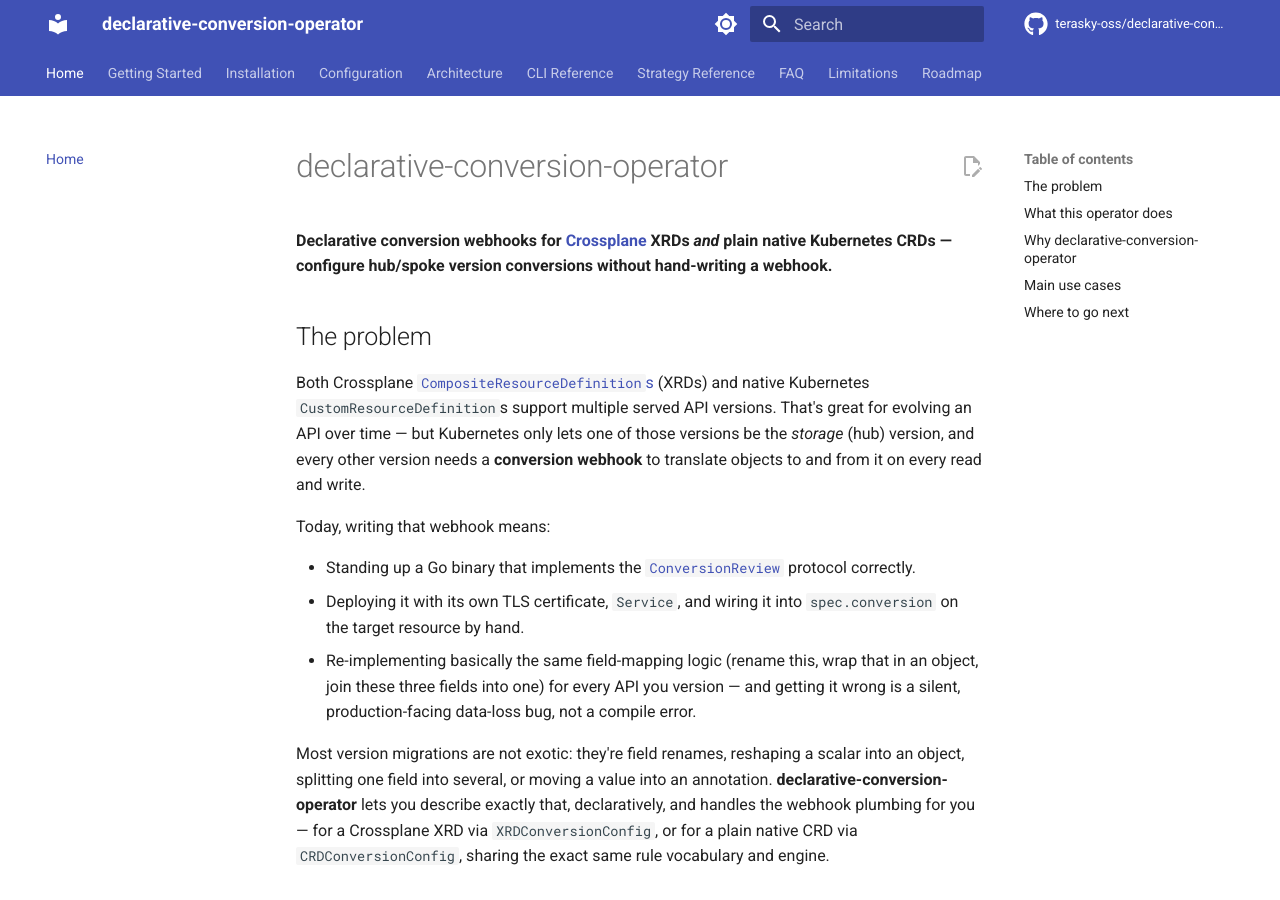
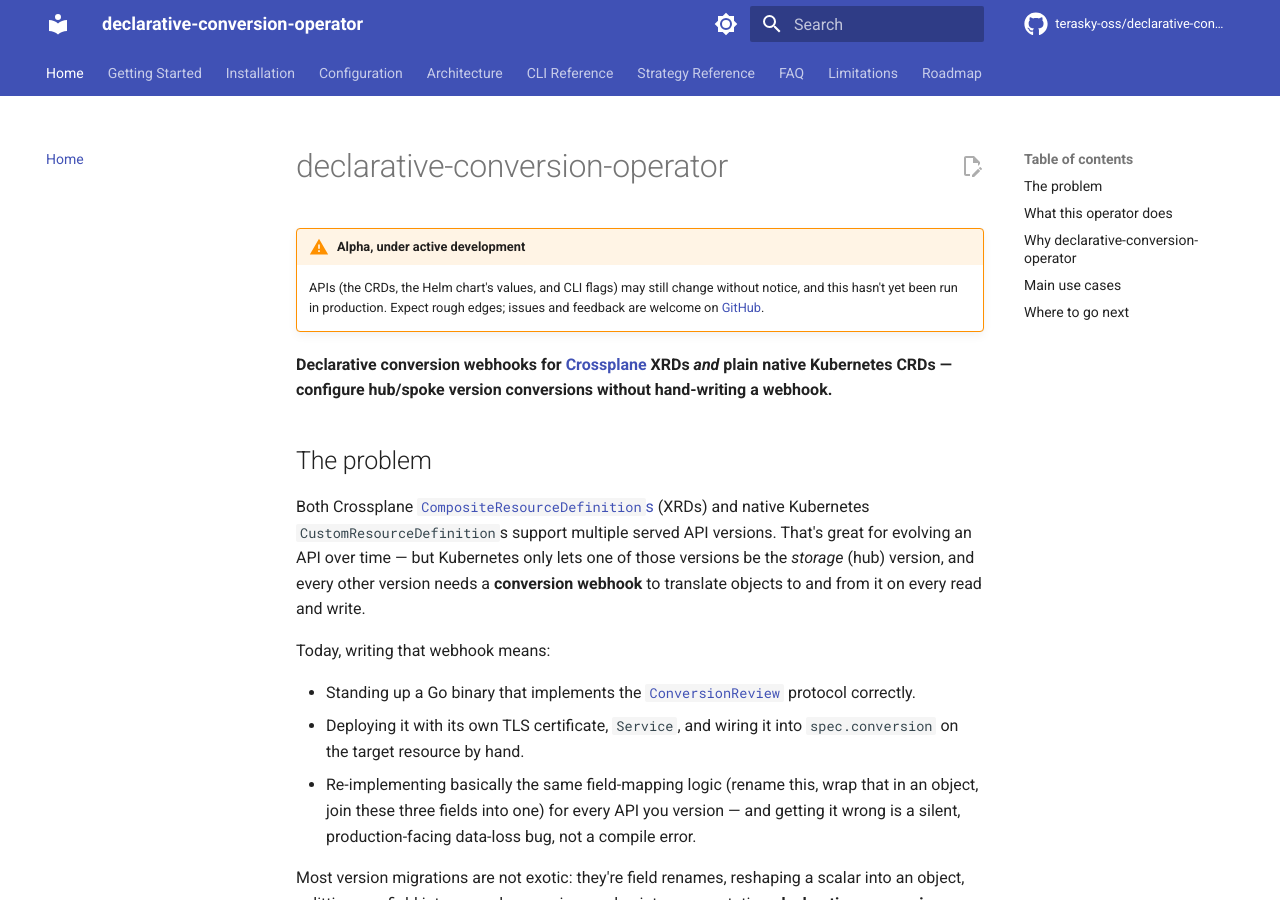
Before and after one commit to TeraSky-OSS/declarative-conversion-operator, an MkDocs documentation site: the page built from docs/index.md, in a window 1280 px wide and 900 px high. Built offline with MkDocs 1.6.1 and Material for MkDocs 9.7.7, drawn with Linux system fonts in a browser that asks for light colours; comment, search, counter and statistics services are not loaded.

Commit message:
add local dev-environment Makefile target, mark repo alpha/active development
- make dev-up: composite target mirroring hack/e2e-common.sh's setup (kind
  cluster + cert-manager + Crossplane + this operator's own Helm chart with
  locally-built images) but left running for interactive use rather than
  torn down after a test run. Safe to re-run after code changes: rebuilds,
  reloads, and restarts the running pods so new code takes effect. No
  separate ClusterIssuer step needed -- the chart bootstraps its own
  self-signed one by default.
- make dev-down: tears the dev cluster down.
- README.md/docs/index.md: added a clear "alpha, under active development"
  notice ahead of the repo going public, and documented the new dev-up/
  dev-down targets in the README's Development section.

```diff
--- a/docs/index.md
+++ b/docs/index.md
@@ -1,4 +1,7 @@
 # declarative-conversion-operator
+
+!!! warning "Alpha, under active development"
+    APIs (the CRDs, the Helm chart's values, and CLI flags) may still change without notice, and this hasn't yet been run in production. Expect rough edges; issues and feedback are welcome on [GitHub](https://github.com/terasky-oss/declarative-conversion-operator).
 
 **Declarative conversion webhooks for [Crossplane](https://crossplane.io) XRDs *and* plain native Kubernetes CRDs — configure hub/spoke version conversions without hand-writing a webhook.**
 
```
Also changed, not shown: README.md (+7 -0 lines), 1 other file.
